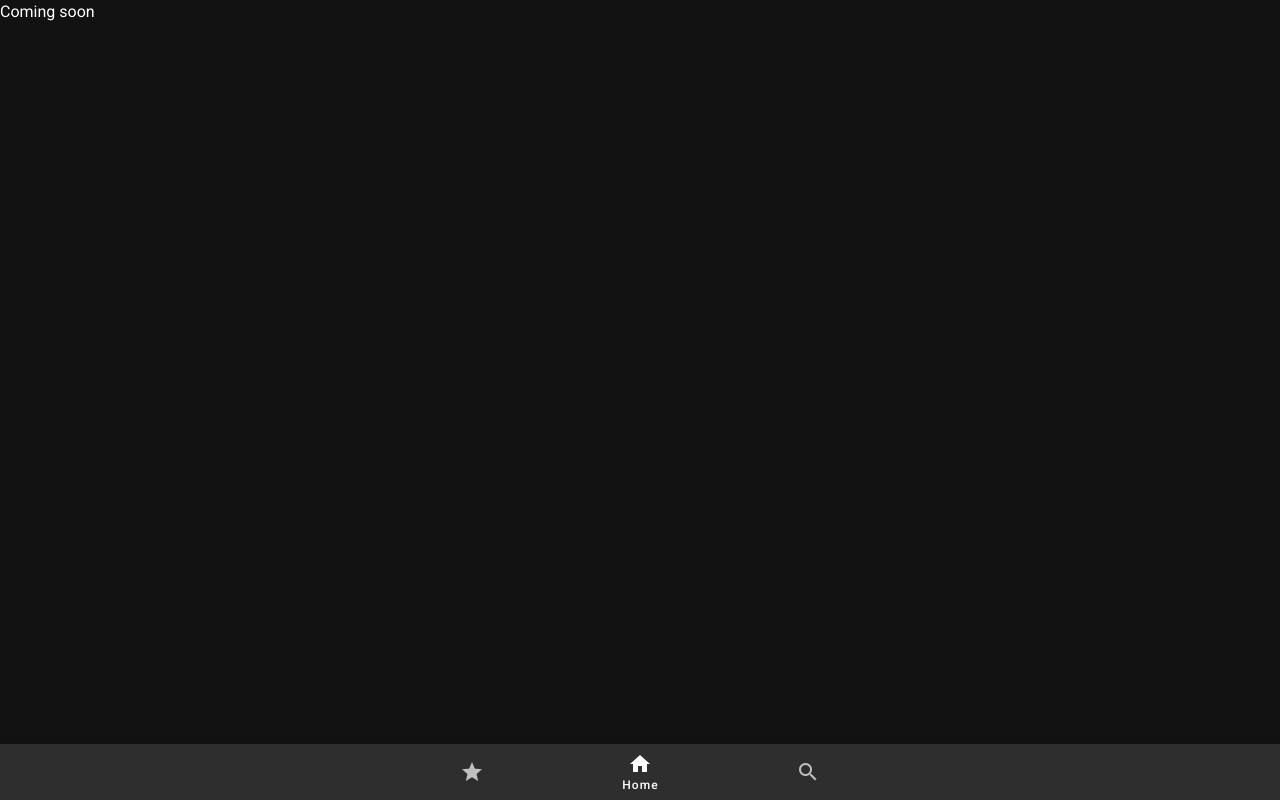
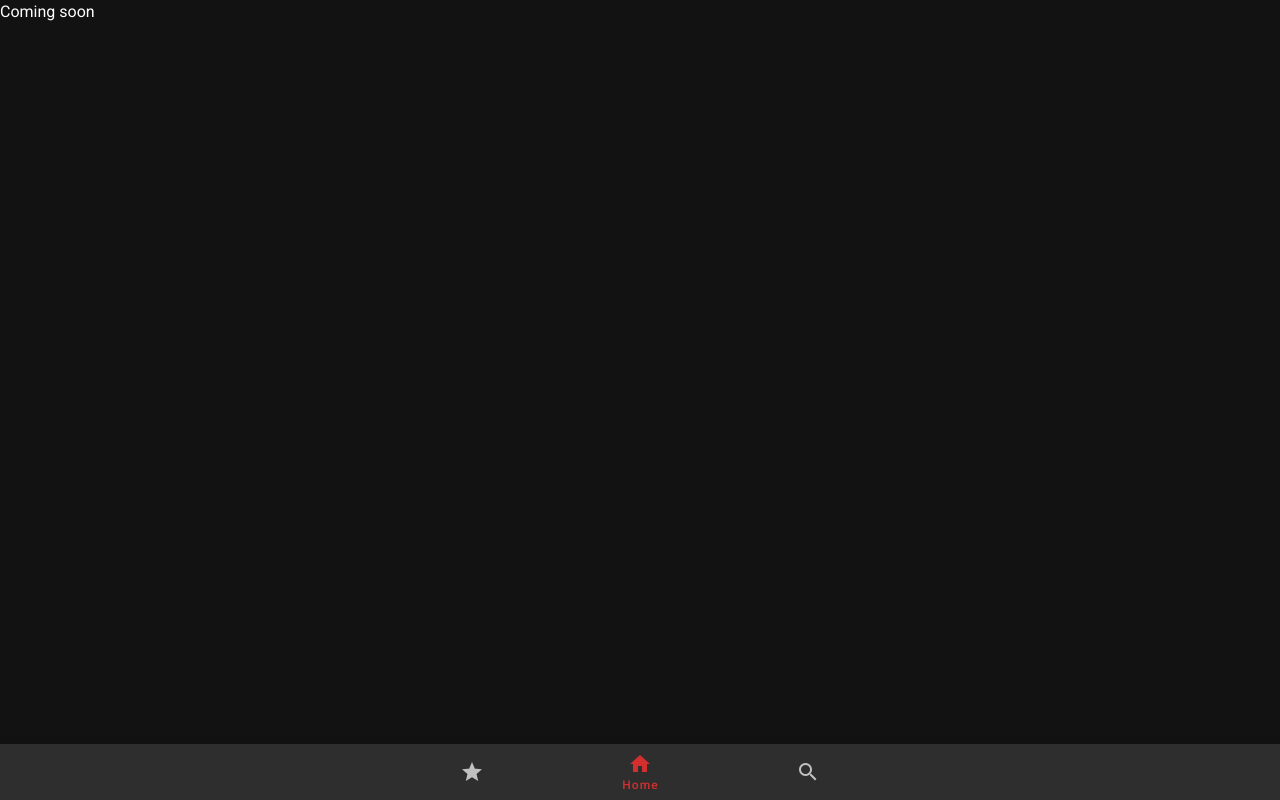
Before and after one commit to AndersonTheThird/tetretalkmblplaceholder, a plain HTML site: page index.html in a window 1280 px wide. Drawn offline with nearby package versions, Linux system fonts and the light colour scheme.

Commit message:
Update index.html

```diff
--- a/index.html
+++ b/index.html
@@ -24,7 +24,7 @@
          Coming soon
       </v-main>
 
-<v-bottom-navigation v-model="bottomNav" grow shift button>
+<v-bottom-navigation v-model="bottomNav" color="red darken-2" grow shift button>
 
 
 
```
